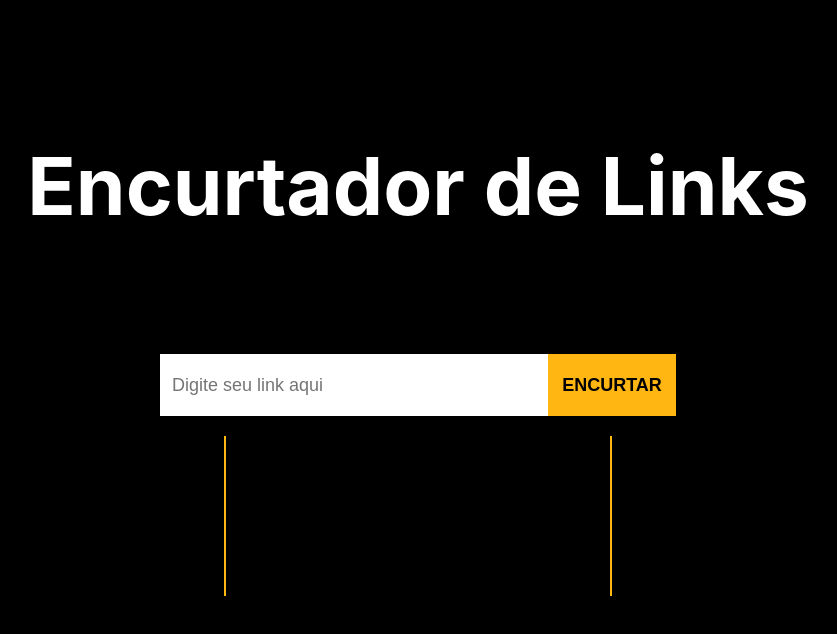
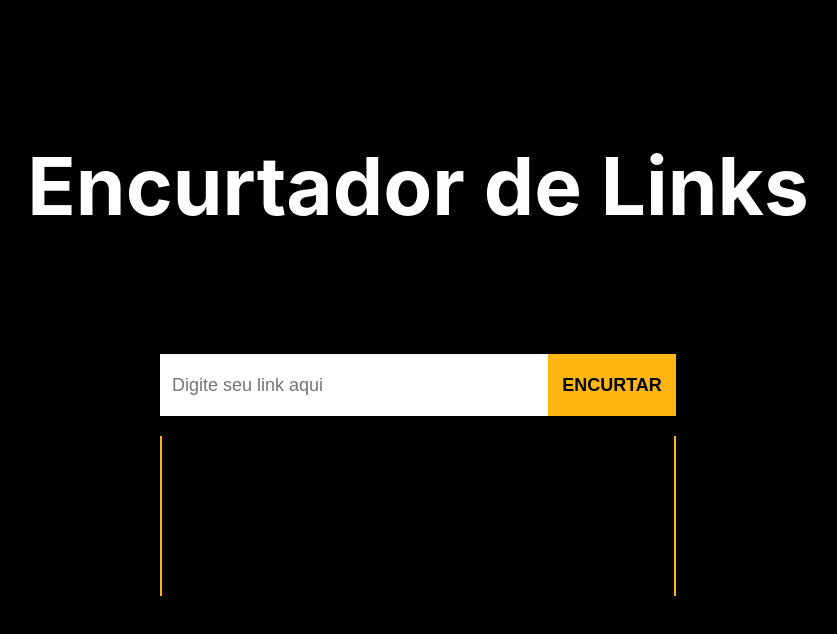
Before and after one commit to Pgsalbuquerque/encurta-front, a React (Create React App) app: page / in a window 1280 px wide. Shown: the top 634 px of the page, without its empty margins (222-1059 px from the left). Built offline with nearby package versions, Linux system fonts and the light colour scheme.

Commit message:
correcao da url da vercel e interface maior do historico

```diff
--- a/src/App.css
+++ b/src/App.css
@@ -11,7 +11,7 @@
 .historyContainer {
   display: flex;
   flex-direction: column;
-  width: 30%;
+  width: 40%;
   height: 20%;
   margin-top: 20px;
   border-left: 2px solid rgb(255,182,18);
--- a/src/App.js
+++ b/src/App.js
@@ -15,11 +15,11 @@ function App() {
     .then(r => {
       const f = historyJson.f
       const s = historyJson.s
-      const json = {"f": {"shorten": `https://encurta-front.vercel.app//${r.data.link}`, "original": inputText}, "s": f, "t": s}
+      const json = {"f": {"shorten": `https://encurta-front.vercel.app/${r.data.link}`, "original": inputText}, "s": f, "t": s}
       setHistoryJson(json)
       const stringify = JSON.stringify(json)
       localStorage.setItem('zgencurta', stringify)
-      setInputText('https://encurta-front.vercel.app//' + r.data.link)
+      setInputText('https://encurta-front.vercel.app/' + r.data.link)
       setEncurtar(false)
     })
     .catch(e => console.log(e))
```
